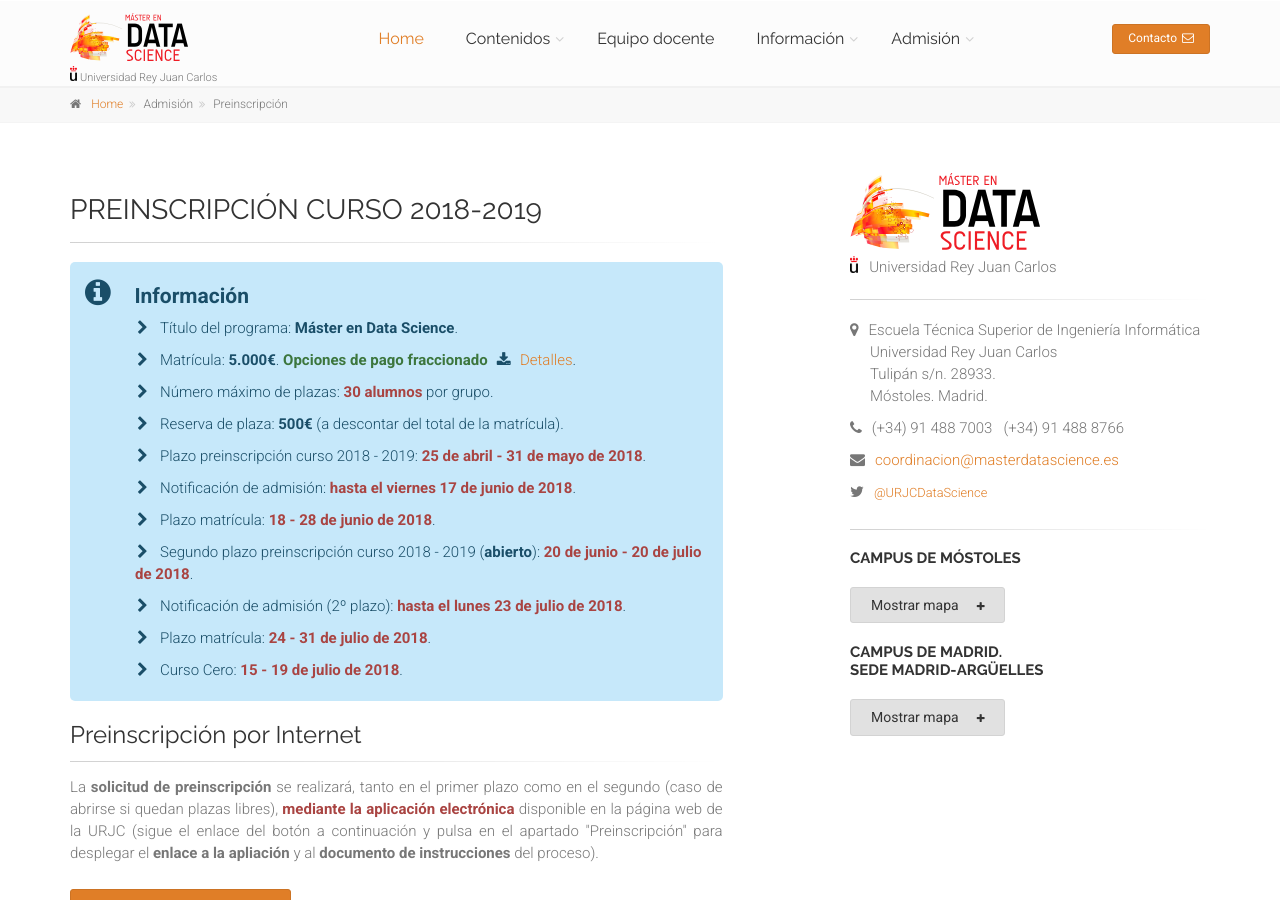
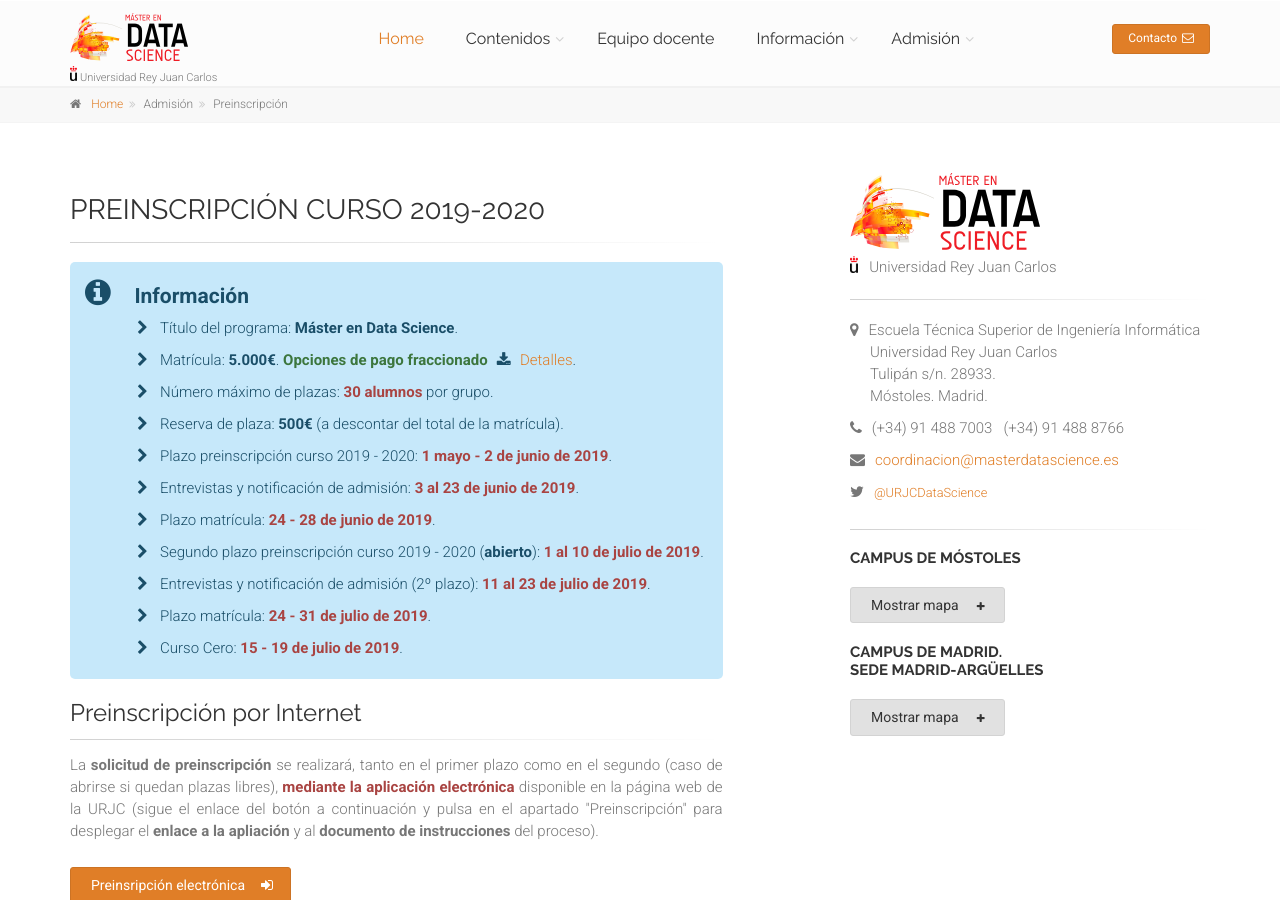
Before and after one commit to URJCDataScience/central, a Jekyll site: the page built from preinscripcion/index.html, in a window 1280 px wide and 900 px high. Built offline with Jekyll 4.4.1, drawn with Linux system fonts in a browser that asks for light colours.

Commit message:
Pre-enrollment details 2019-2020

```diff
--- a/preinscripcion/index.html
+++ b/preinscripcion/index.html
@@ -15,7 +15,7 @@ author: URJCDataScience
 			<!-- main start -->
 			<!-- ================ -->
 			<div class="col-sd-6 col-md-6 col-lg-7">
-				<h2>Preinscripción curso 2018-2019</h2>
+				<h2>Preinscripción curso 2019-2020</h2>
 				<div class="separator-2"></div>
 
 				<div class="alert alert-info" role="alert">
@@ -33,27 +33,27 @@ author: URJCDataScience
 					<li><i class="fa fa-chevron-right pr-10"></i>Reserva de plaza:
 						<strong>500€</strong> (a descontar del total de la matrícula).
 					</li>
-					<li><i class="fa fa-chevron-right pr-10"></i>Plazo preinscripción curso 2018 - 2019:
-						<strong class="text-danger">25 de abril - 31 de mayo de 2018</strong>.
+					<li><i class="fa fa-chevron-right pr-10"></i>Plazo preinscripción curso 2019 - 2020:
+						<strong class="text-danger">1 mayo - 2 de junio de 2019</strong>.
 					</li>
-					<li><i class="fa fa-chevron-right pr-10"></i>Notificación de admisión:
-						<strong class="text-danger">hasta el viernes 17 de junio de 2018</strong>.
+					<li><i class="fa fa-chevron-right pr-10"></i>Entrevistas y notificación de admisión:
+						<strong class="text-danger">3 al 23 de junio de 2019</strong>.
 					</li>
 					<li><i class="fa fa-chevron-right pr-10"></i>Plazo matrícula:
-						<strong class="text-danger">18 - 28 de junio de 2018</strong>.
+						<strong class="text-danger">24 - 28 de junio de 2019</strong>.
 					</li>
-					<li><i class="fa fa-chevron-right pr-10"></i>Segundo plazo preinscripción curso 2018 - 2019
+					<li><i class="fa fa-chevron-right pr-10"></i>Segundo plazo preinscripción curso 2019 - 2020
 						(<strong>abierto</strong>):
-						<strong class="text-danger">20 de junio - 20 de julio de 2018</strong>.
+						<strong class="text-danger">1 al 10 de julio de 2019</strong>.
 					</li>
-					<li><i class="fa fa-chevron-right pr-10"></i>Notificación de admisión (2º plazo):
-						<strong class="text-danger">hasta el lunes 23 de julio de 2018</strong>.
+					<li><i class="fa fa-chevron-right pr-10"></i>Entrevistas y notificación de admisión (2º plazo):
+						<strong class="text-danger">11 al 23 de julio de 2019</strong>.
 					</li>
 					<li><i class="fa fa-chevron-right pr-10"></i>Plazo matrícula:
-						<strong class="text-danger">24 - 31 de julio de 2018</strong>.
+						<strong class="text-danger">24 - 31 de julio de 2019</strong>.
 					</li>
 					<li><i class="fa fa-chevron-right pr-10"></i>Curso Cero:
-						<strong class="text-danger">15 - 19 de julio de 2018</strong>.
+						<strong class="text-danger">15 - 19 de julio de 2019</strong>.
 					</li>
 				</ul>
 				</div>
```
